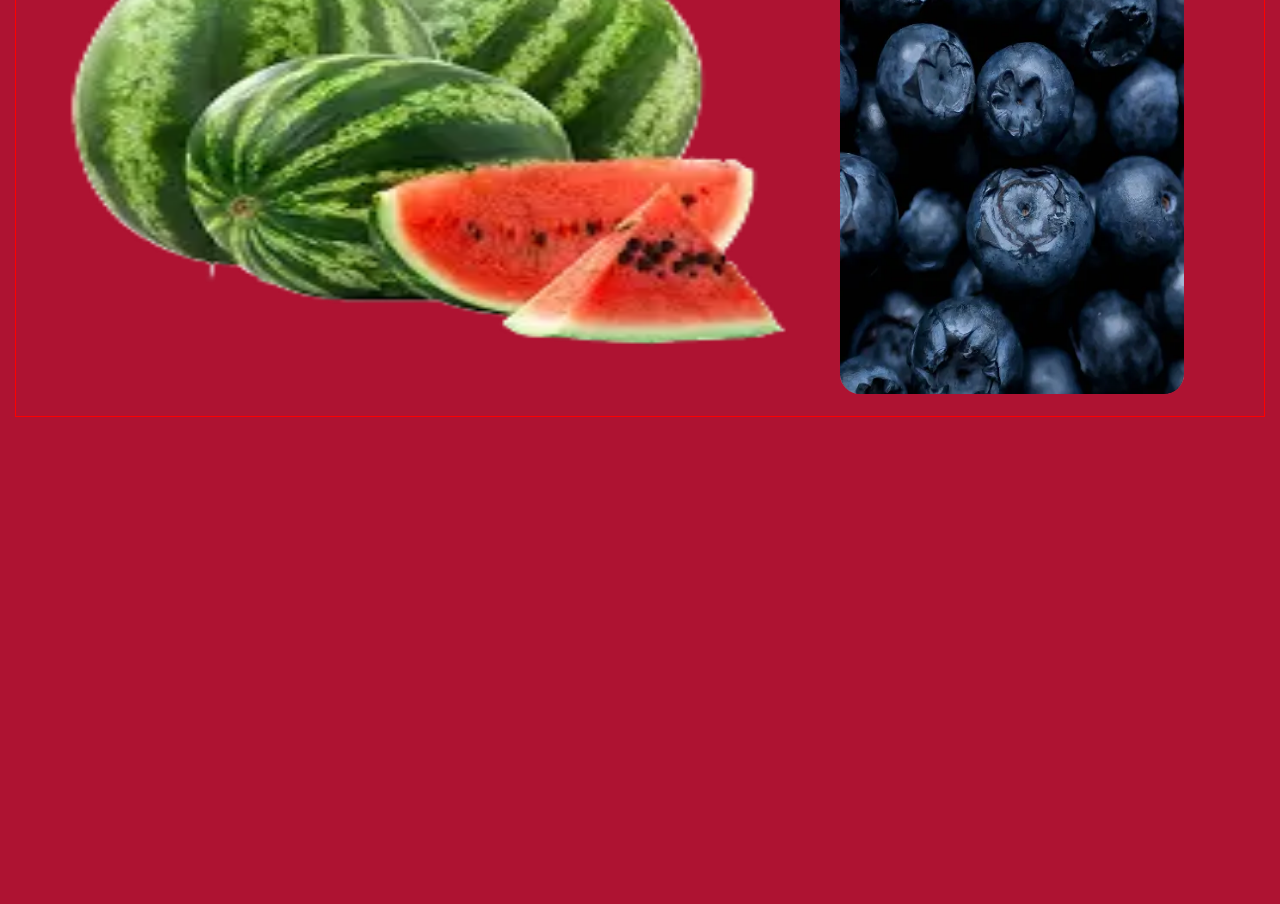
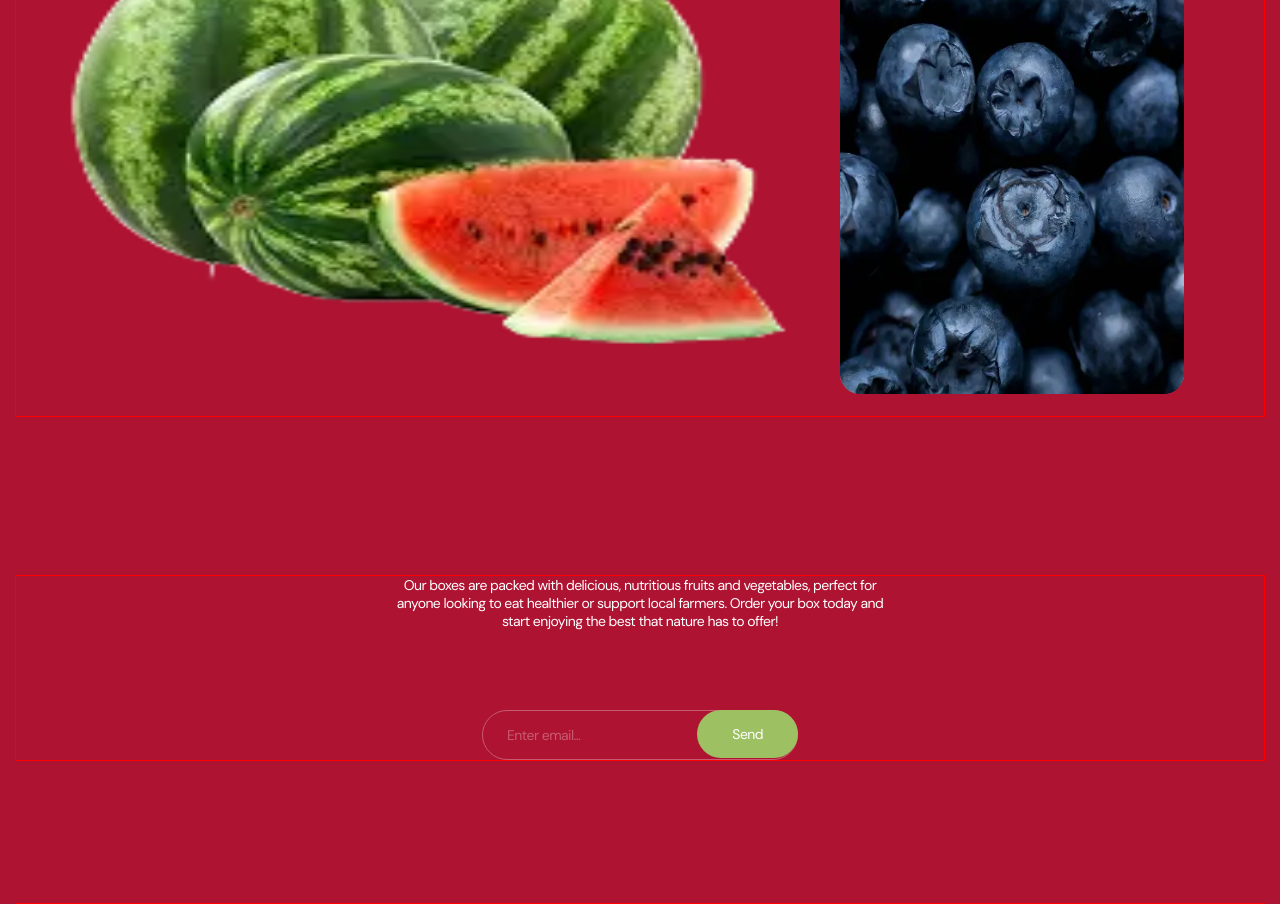
Before and after one commit to Horbunov-Yurii/fresh, a plain HTML site: page index.html in a window 1280 px wide. Shown: the part 4418-5322 px from the top of the page. Before the commit the page ends 4914 px from the top, so only its background shows below. Drawn offline with nearby package versions, Linux system fonts and the light colour scheme.

Commit message:
commit12

```diff
--- a/index.html
+++ b/index.html
@@ -223,6 +223,20 @@
         </div>
         </div>
     </section>
+    <section class="boxes">
+        <div class="container">
+        <p class="boxes__subtitle">Our boxes are packed with delicious, nutritious fruits and vegetables, perfect for anyone looking to eat healthier or support local farmers. Order your box today and start enjoying the best that nature has to offer!</p>
+        <form class="boxes__form">
+            <input required placeholder="Enter email..." type="email" class="boxes__input">
+            <button type="submit" class="boxes__btn">Send</button>
+        </form>
+        </div>
+    </section>
+    <footer class="footer">
+        <div class="container">
+
+        </div>
+    </footer>
 </main>
 </body>
 </html>
--- a/scss/base/_var.scss
+++ b/scss/base/_var.scss
@@ -3,3 +3,4 @@
     $accent-color:#AE1332;
     $bg-color:#A4CB66;
     $btn-color:#F5CE13;
+    $button-color:#9DC162;
--- a/scss/sections/_boxes.scss
+++ b/scss/sections/_boxes.scss
@@ -1 +1,70 @@
 @use "../base/var" as *;
+
+.boxes{
+    display: none;
+
+    @media screen and (min-width:736px) {
+        display: block;
+        padding: 80px 0 144px 0;
+    }
+
+        @media screen and (min-width:1248pxpx) {
+        padding: 80px 0 150px 0;
+    }
+
+    & > .container{
+        display: flex;
+        flex-direction: column;
+        justify-content: center;
+        align-items: center;
+        gap: 80px;
+    }
+
+    &__subtitle{
+        width: 492px;
+        color: $main-color;
+text-align: center;
+text-shadow: 0 4px 70px rgba(0, 0, 0, 0.10);
+font-size: 14px;
+font-weight: 400;
+line-height: 18px;
+letter-spacing: -0.56px;
+
+    }
+    &__form{
+        display: flex;
+        position: relative;
+    }
+
+    &__input{
+        background-color: transparent;
+        padding: 15px 102px 15px 24px;
+        border-radius: 100px;
+        flex-shrink: 0;
+        opacity: 0.3;
+                border: 1px solid $main-color;
+
+        &::placeholder{
+        color: $main-color;
+        font-size: 14px;
+        font-weight: 400;
+        line-height: 18px;
+        letter-spacing: -0.56px;
+        }
+    }
+
+    &__btn{
+        padding: 15px 35px;
+        background-color: $button-color;
+        border-radius: 100px;
+        color: $main-color;
+        font-size: 14px;
+        line-height: 18px;
+        letter-spacing: -0.56px;
+        text-transform: capitalize;
+        font-weight: 400;
+        position: absolute;
+        top: 0;
+        right: 0;
+    }
+}
```
Also changed, not shown: style/main.css, style/main.min.css, 2 other files.
